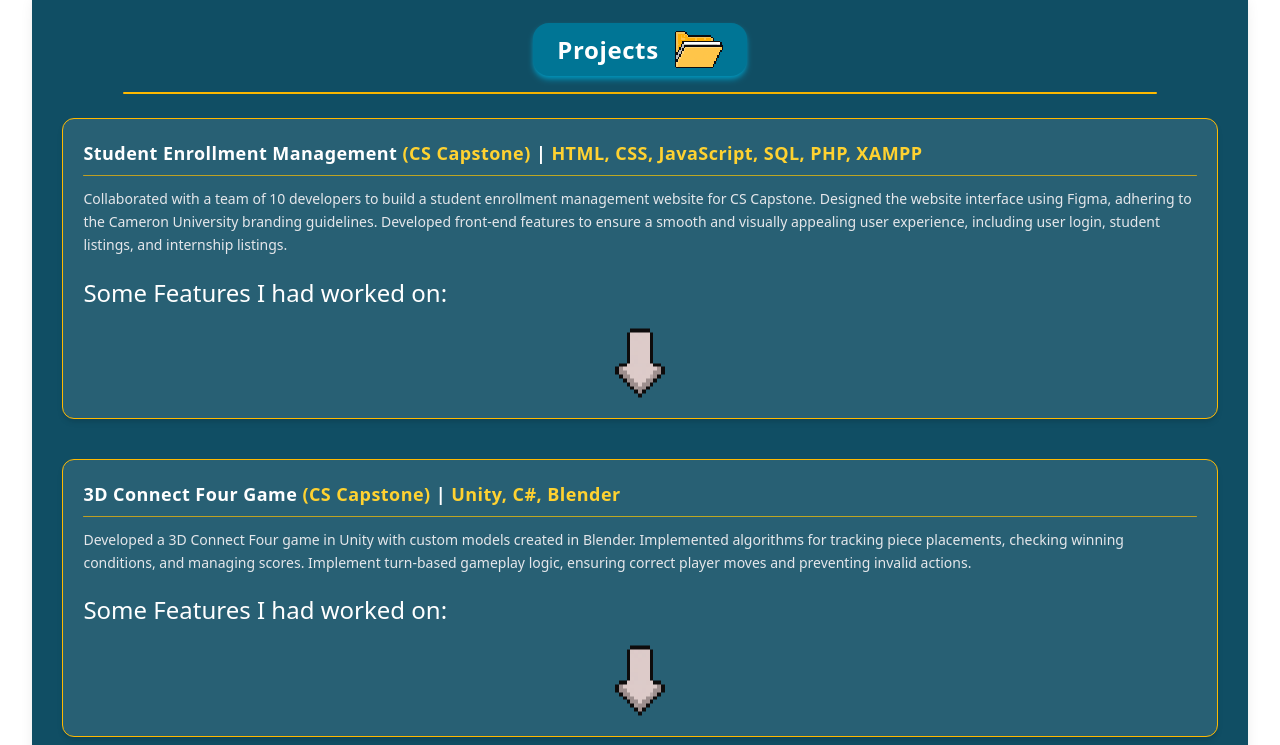
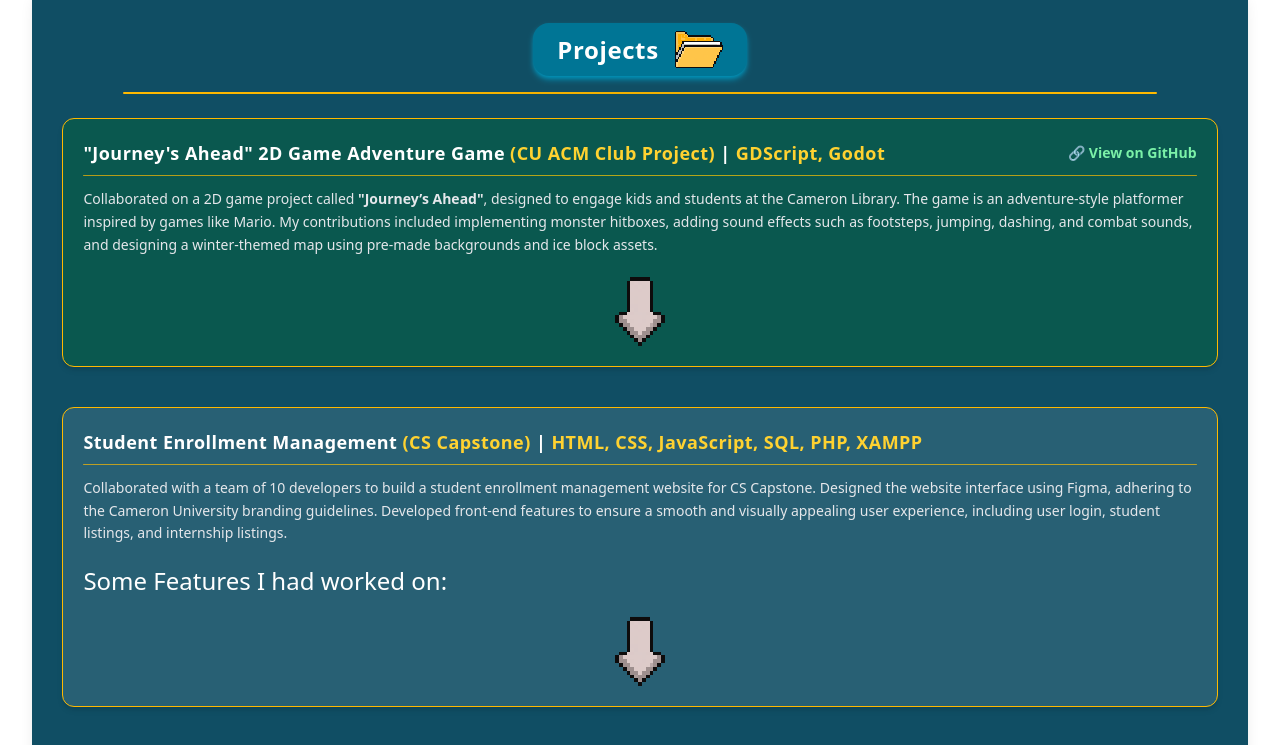
Before and after one commit to VorahPong/personal-portfolio-frontend, a Next.js app: page / in a window 1280 px wide. Shown: the part 1225-1970 px from the top of the page. Built offline with nearby package versions, Linux system fonts and the light colour scheme.

Commit message:
Added godot game project card

```diff
--- a/src/app/components/main-page/body.tsx
+++ b/src/app/components/main-page/body.tsx
@@ -6,6 +6,7 @@
 import ProjectCapstoneCard from "./projects-cards/capstone-card";
 import { motion } from "framer-motion";
 import Project3DConnectFourCard from "./projects-cards/3dconnect-card";
+import GodotCard from "./projects-cards/godotgame-card";
 
 export default function Body() {
 	return (
@@ -106,9 +107,12 @@
 				<div className="bg-gradient-to-r from-amber-400 via-yellow-500 to-amber-400 w-[85%] h-0.5 mb-6 rounded-full shadow-md"></div>
 
 				{/* Cards Section */}
+				<GodotCard/>
+				<div className="mt-10" />
 				<ProjectCapstoneCard />
 				<div className="mt-10" />
 				<Project3DConnectFourCard/>
+
 			</div>
 		</motion.div>
 	);
--- /dev/null
+++ b/src/app/components/main-page/projects-cards/godotgame-card.tsx
@@ -0,0 +1,105 @@
+"use client";
+
+import Image from "next/image";
+import { useRef, useState } from "react";
+import MotionCard from "./motion-card";
+import { useCollapseScroll } from "@/app/hooks/use-collapse-scroll";
+
+export default function GodotCard() {
+	const [showMore, setShowMore] = useState(false);
+
+	// for collapse
+	const cardRef = useRef<HTMLDivElement>(null);
+	useCollapseScroll(showMore, cardRef, { behavior: "smooth", block: "start" });
+
+	return (
+		<div
+			ref={cardRef}
+			className="scroll-mt-30 w-[95%] bg-green-800/40 border border-amber-400 rounded-xl text-white p-5 shadow-md hover:shadow-amber-400/30 transition-all duration-300"
+		>
+			<MotionCard>
+				{/* Header */}
+				<div className="flex flex-col sm:flex-row justify-between items-start sm:items-center mb-2">
+					<h3 className="text-lg font-semibold tracking-wide">
+						"Journey's Ahead" 2D Game Adventure Game{" "}
+						<span className="font-semibold text-amber-300">
+							(CU ACM Club Project)
+						</span>{" "}
+						|{" "}
+						<span className="font-semibold text-amber-300">
+							GDScript, Godot
+						</span>
+					</h3>
+					{/* Github link */}
+					<a
+						href="https://github.com/Solistis/Godot_Platformer"
+						target="_blank"
+						rel="noopener noreferrer"
+						className="text-sm text-green-300 font-bold hover:text-white"
+					>
+						🔗 View on GitHub
+					</a>
+				</div>
+				{/* Divider */}
+				<div className="w-full h-[1px] bg-gradient-to-r from-amber-400 via-yellow-400 to-amber-400 mb-3 rounded-full opacity-70"></div>
+				{/* Description */}
+				<p className="text-sm leading-relaxed text-gray-200">
+					Collaborated on a 2D game project called{" "}
+					<strong>"Journey’s Ahead"</strong>, designed to engage kids and
+					students at the Cameron Library. The game is an adventure-style
+					platformer inspired by games like Mario. My contributions included
+					implementing monster hitboxes, adding sound effects such as footsteps,
+					jumping, dashing, and combat sounds, and designing a winter-themed map
+					using pre-made backgrounds and ice block assets.
+				</p>
+				{/* Some Images to show the website */}
+
+				{/* Show more feature */}
+				<Image
+					src="/assets/card/arrow_down_vector.svg"
+					alt="Arrow Up to collapse"
+					width={50}
+					height={50}
+					className={`${
+						showMore && "hidden"
+					} animate-float-up mt-5 ml-auto mr-auto animate-bounce-slow hover:scale-110 transition-transform duration-700 hover-pause`}
+					onClick={() => {
+						setShowMore(true);
+					}}
+				/>
+				{showMore && (
+					<div className="flex flex-col items-center justify-center mt-5">
+						<h3>Game Menu</h3>
+						<Image
+							src={"/assets/journeyaheadgame/menu.png"}
+							alt={"menu of journey ahead game"}
+							width={600}
+							height={600}
+						/>
+						<h3 className="mt-5">Look of the game</h3>
+						<Image
+							src={"/assets/journeyaheadgame/gamelook.png"}
+							alt={"gameplay of journey ahead game"}
+							width={600}
+							height={600}
+						/>
+
+						{/* <p className="mt-5 text-2xl">Some Features I had worked on:</p> */}
+
+						{/* Collapse Arrow feature */}
+						<Image
+							src="/assets/card/arrow_down_vector.svg"
+							alt="Arrow Up to collapse"
+							width={50}
+							height={50}
+							className={`animate-float-down mt-5 transform rotate-180 animate-bounce-slow hover:scale-110 transition-transform duration-700 hover-pause`}
+							onClick={() => {
+								setShowMore(false);
+							}}
+						/>
+					</div>
+				)}
+			</MotionCard>
+		</div>
+	);
+}
```
